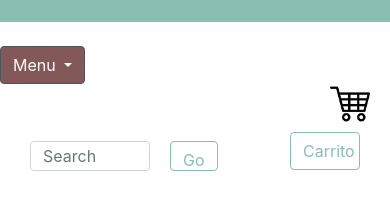
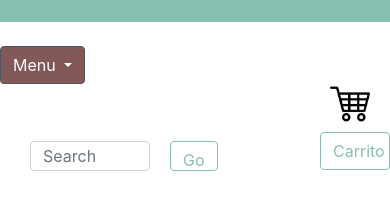
Before and after one commit to florcosentino/mi_repositorio, a website: page index.html in a window 390 px wide. Shown: the part 79-300 px from the top of the page. Drawn offline with nearby package versions, Linux system fonts and the light colour scheme.

Commit message:
intento carrito 2

```diff
--- a/scss/estilos.scss
+++ b/scss/estilos.scss
@@ -846,6 +846,7 @@ footer {
         flex-direction: column;
         flex-wrap: nowrap;
         justify-content: center;
+        align-items: flex-end;
 
         #carrito {
             text-align: right;
@@ -860,7 +861,7 @@ footer {
 
 
         #botonCarrito {
-            transform: translate(290px, 0px);
+            transform: none;
             color: $color-aqua;
             border-color: $color-aqua;
             width: 70px;
```
Also changed, not shown: css/style.css.
